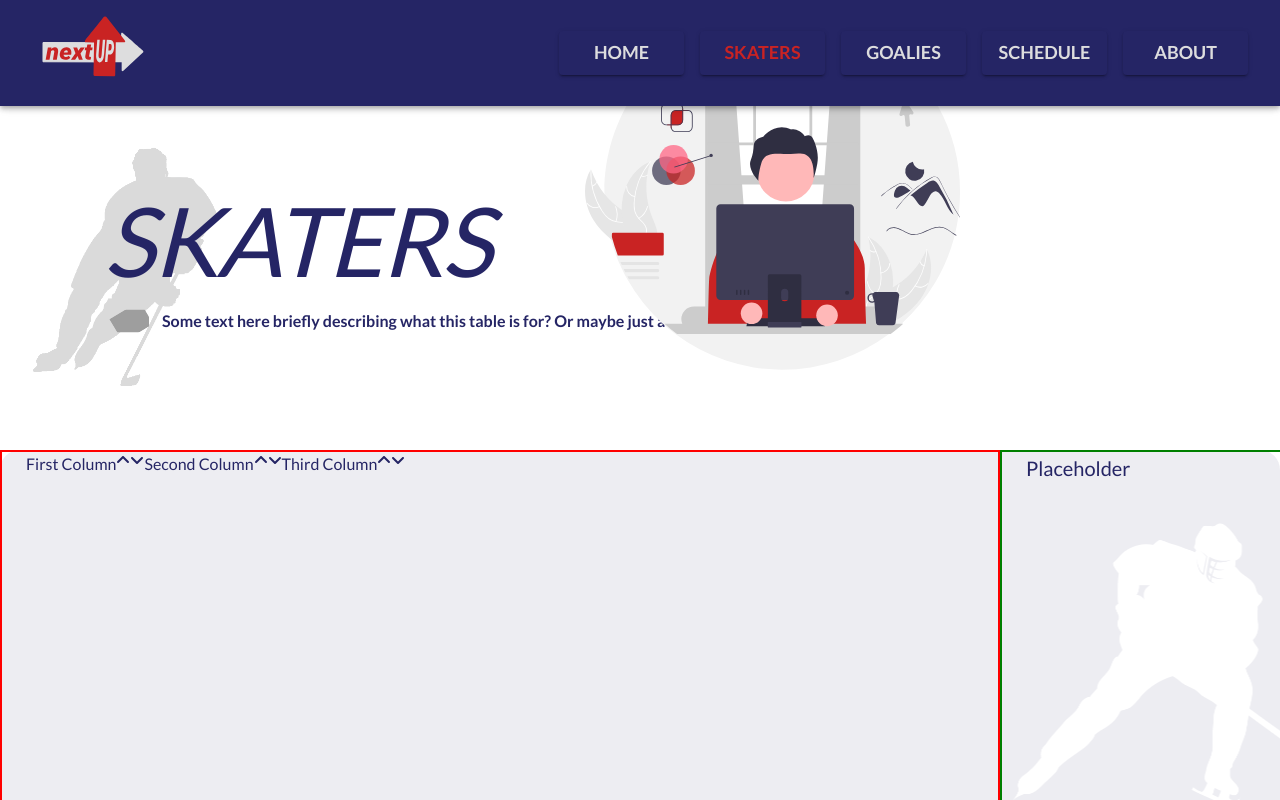
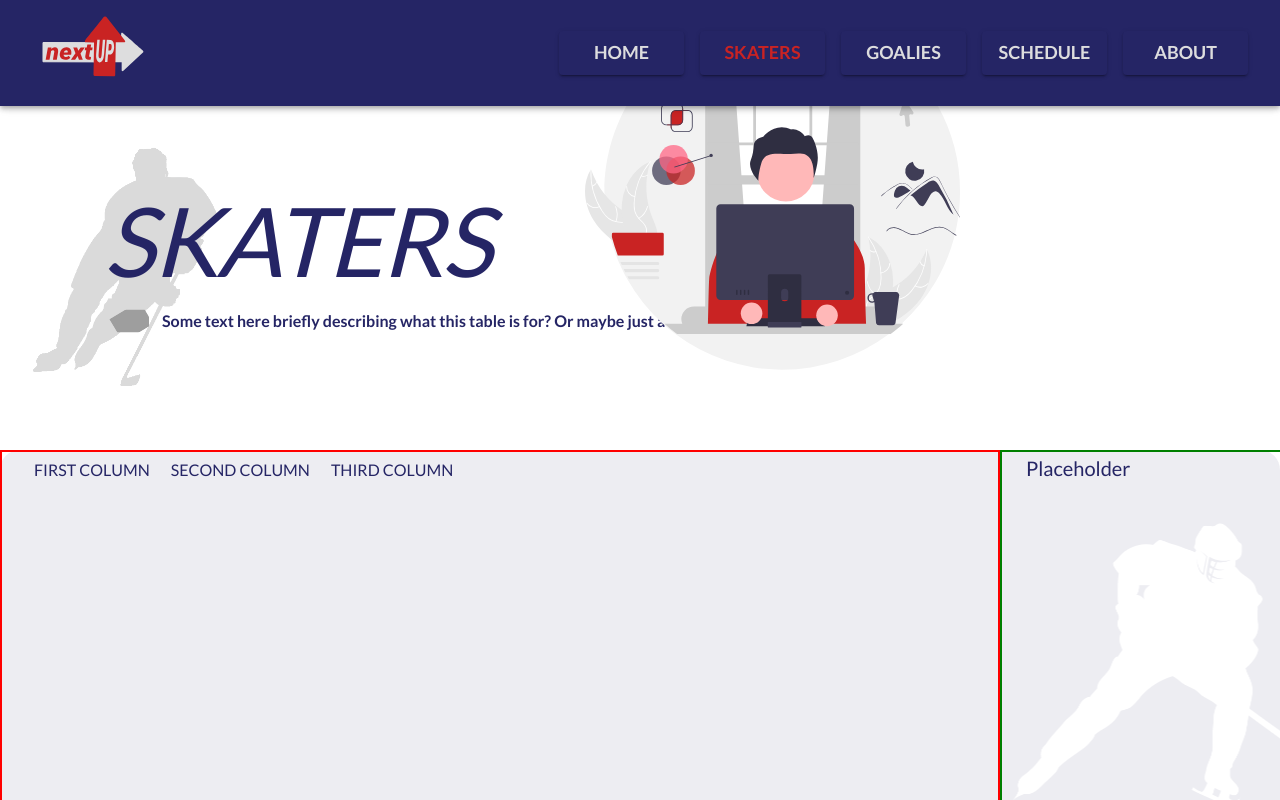
Before and after one commit to apreynolds1989/nextUP, a React (Create React App) app: page /nextUP/skaters in a window 1280 px wide. Shown: the top 800 px of the page. Built offline with nearby package versions, Linux system fonts and the light colour scheme; grey boxes are pictures that could not be loaded.

Commit message:
Added toggleSort function; conditionally render arrow based on sortStatus

```diff
--- a/src/components/customComponents/DoubleSortTable.jsx
+++ b/src/components/customComponents/DoubleSortTable.jsx
@@ -1,7 +1,7 @@
 import React, { useState } from 'react';
 import { FontAwesomeIcon } from '@fortawesome/react-fontawesome';
 import { faAngleDown, faAngleUp } from '@fortawesome/free-solid-svg-icons';
-import { Box, Typography } from '@mui/material';
+import { Box, Button, Typography } from '@mui/material';
 
 export const DoubleSortTable = ({ data, columnConfig }) => {
     return <DoubleSortTableHeader columnConfig={columnConfig} />;
@@ -24,6 +24,15 @@ const DoubleSortTableHeader = (columnConfig) => {
 
 const ColumnHeaderText = ({ columnName, initialSort = 'none' }) => {
     const [sortStatus, setSortStatus] = useState(initialSort);
+    const toggleSort = () => {
+        if (sortStatus === 'none') {
+            setSortStatus('asc');
+        } else if (sortStatus === 'asc') {
+            setSortStatus('desc');
+        } else {
+            setSortStatus('none');
+        }
+    };
 
     return (
         <Box
@@ -31,9 +40,15 @@ const ColumnHeaderText = ({ columnName, initialSort = 'none' }) => {
                 display: 'flex',
             }}
         >
-            <Typography>{columnName}</Typography>
-            <FontAwesomeIcon icon={faAngleUp} />
-            <FontAwesomeIcon icon={faAngleDown} />
+            <Button onClick={toggleSort}>
+                <Typography sx={{ paddingRight: '5px' }}>
+                    {columnName}
+                </Typography>
+                {sortStatus === 'asc' && <FontAwesomeIcon icon={faAngleUp} />}
+                {sortStatus === 'desc' && (
+                    <FontAwesomeIcon icon={faAngleDown} />
+                )}
+            </Button>
         </Box>
     );
 };
```
